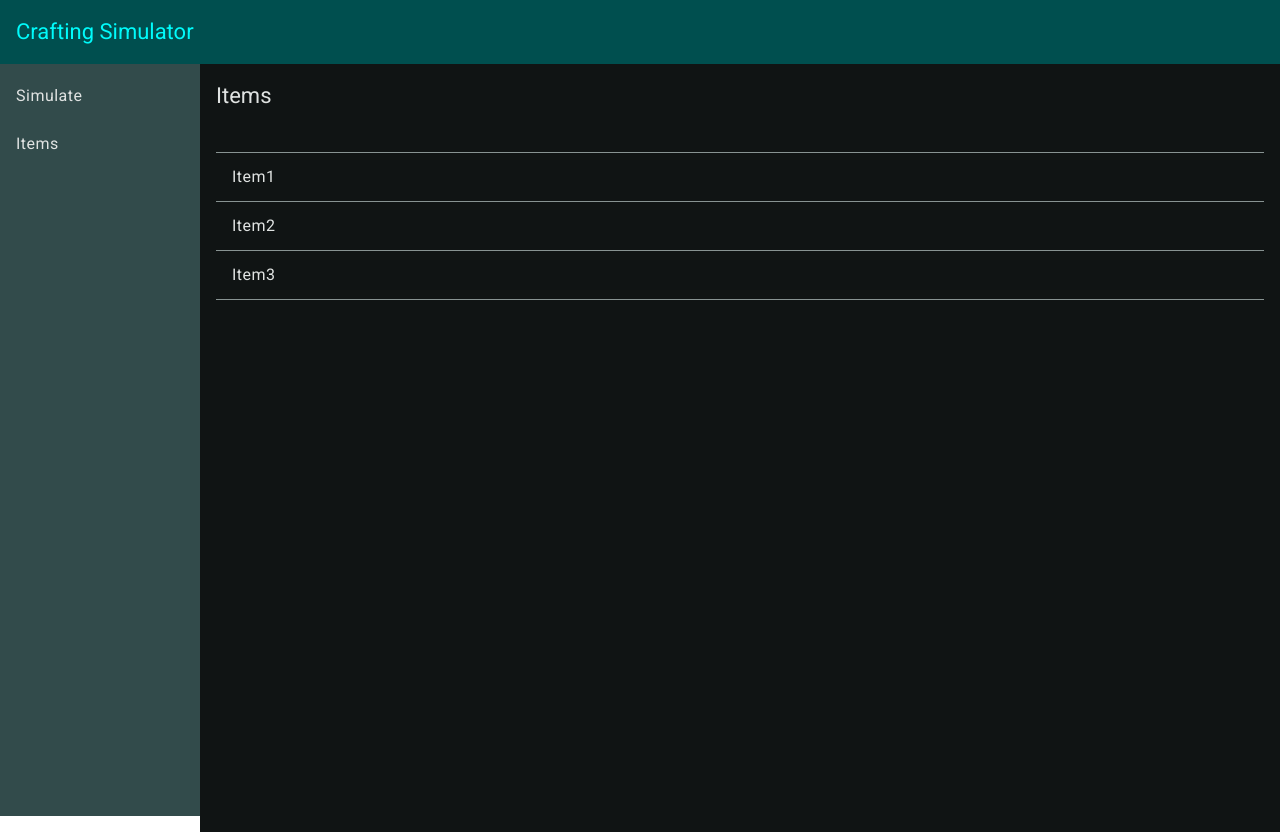
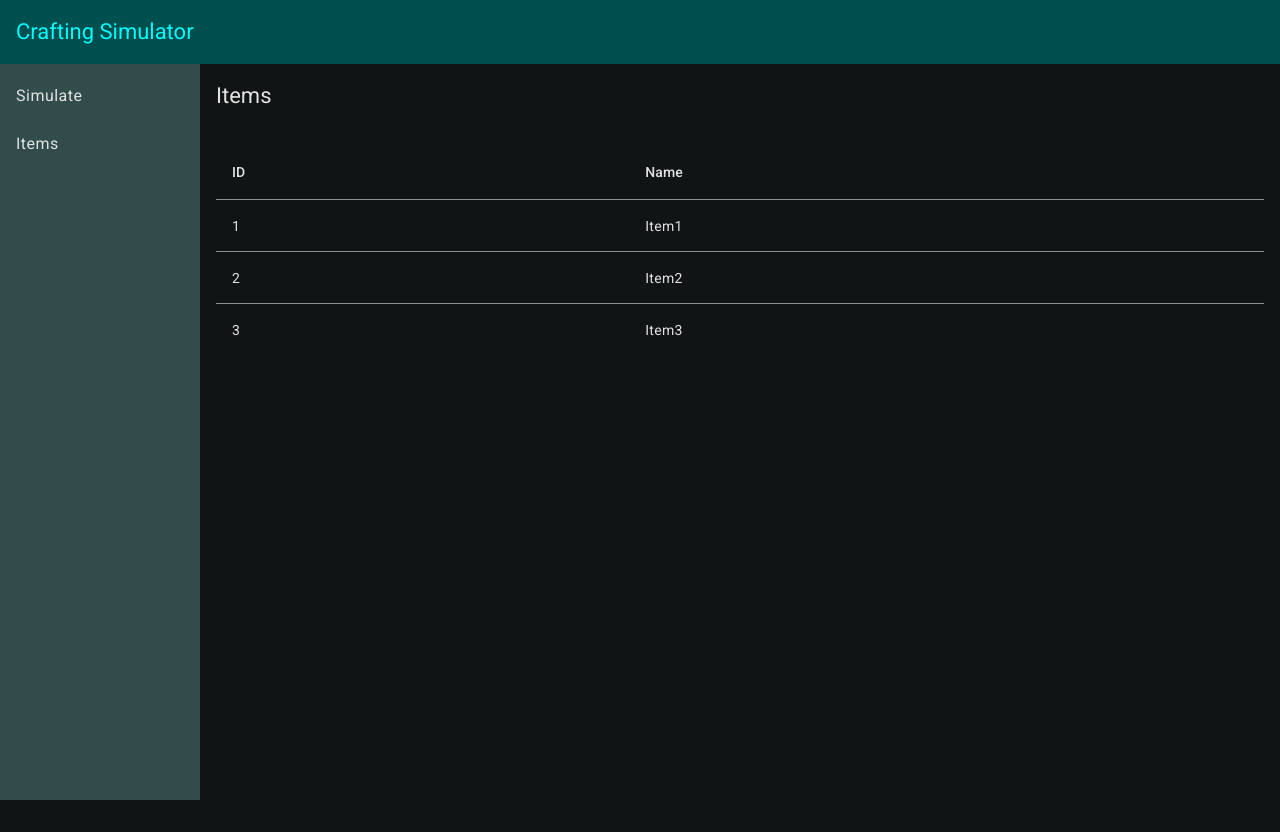
Before and after one commit to RayStarkMC/Crafting-Simulator, an Angular app in the folder angular/: page /items in a window 1280 px wide. After the commit the page ends 800 px from the top, so only its background shows below. Built offline with nearby package versions, Linux system fonts and the light colour scheme.

Commit message:
テーブル表示に変更

```diff
--- a/angular/src/component/page/items/items.component.css
+++ b/angular/src/component/page/items/items.component.css
@@ -0,0 +1,3 @@
+.content_wrapper {
+  padding: var(--base-padding);
+}
--- a/angular/src/component/page/items/items.component.html
+++ b/angular/src/component/page/items/items.component.html
@@ -1,9 +1,16 @@
 <layout [title]="'Items'">
-  <mat-list>
-    <mat-divider></mat-divider>
-    @for (item of items(); track item.id) {
-      <mat-list-item>{{item.name}}</mat-list-item>
-      <mat-divider></mat-divider>
-    }
-  </mat-list>
+  <div class="content_wrapper">
+    <table mat-table [dataSource]="items()">
+      <ng-container matColumnDef="id">
+        <th mat-header-cell *matHeaderCellDef>ID</th>
+        <td mat-cell *matCellDef="let element"> {{ element.id }}</td>
+      </ng-container>
+      <ng-container matColumnDef="name">
+        <th mat-header-cell *matHeaderCellDef>Name</th>
+        <td mat-cell *matCellDef="let element"> {{ element.name }}</td>
+      </ng-container>
+      <tr id="sample" mat-header-row *matHeaderRowDef="header"></tr>
+      <tr mat-row *matRowDef="let row; columns: header;"></tr>
+    </table>
+  </div>
 </layout>
--- a/angular/src/component/page/items/items.component.ts
+++ b/angular/src/component/page/items/items.component.ts
@@ -1,7 +1,17 @@
 import {Component, signal} from '@angular/core';
 import {LayoutComponent} from "../../shared/layout/layout.component";
-import {MatList, MatListItem} from "@angular/material/list";
-import {MatDivider} from "@angular/material/divider";
+import {
+  MatCell,
+  MatCellDef,
+  MatColumnDef,
+  MatHeaderCell,
+  MatHeaderCellDef,
+  MatHeaderRow,
+  MatHeaderRowDef,
+  MatRow,
+  MatRowDef,
+  MatTable
+} from "@angular/material/table";
 
 type ItemList = readonly Item[]
 
@@ -14,9 +24,16 @@ type Item = {
   selector: 'items',
   imports: [
     LayoutComponent,
-    MatList,
-    MatListItem,
-    MatDivider
+    MatTable,
+    MatColumnDef,
+    MatHeaderCell,
+    MatCell,
+    MatHeaderCellDef,
+    MatCellDef,
+    MatHeaderRow,
+    MatRow,
+    MatHeaderRowDef,
+    MatRowDef
   ],
   templateUrl: './items.component.html',
   styleUrl: './items.component.css'
@@ -36,4 +53,6 @@ export class ItemsComponent {
       name: "Item3"
     },
   ])
+
+  readonly header = ["id", "name"]
 }
--- a/angular/src/component/shared/layout/layout.component.css
+++ b/angular/src/component/shared/layout/layout.component.css
@@ -16,7 +16,6 @@
 
 .sidenav_wrapper {
   grid-area: sidenav;
-  height: 100%;
   background-color: var(--mat-sys-secondary-container);
   color: var(--mat-sys-on-secondary-container);
 }
@@ -29,10 +28,8 @@
 
 .content_wrapper {
   grid-area: content;
-  height: 100%;
   background-color: var(--mat-sys-surface);
   color: var(--mat-sys-on-surface);
-  padding: 16px;
 }
 
 .header {
@@ -43,7 +40,6 @@
 .sidenav {
   background-color: var(--mat-sys-secondary-container);
   color: var(--mat-sys-on-secondary-container);
-  height: 100%;
 }
 
 .title {
--- a/angular/src/styles.css
+++ b/angular/src/styles.css
@@ -1,4 +1,10 @@
+:root {
+   --base-padding: 16px
+}
+
 html, body { height: 100%; }
 body {
   margin: 0;
+  background: var(--mat-sys-surface);
+  color: var(--mat-sys-on-surface);
 }
```
